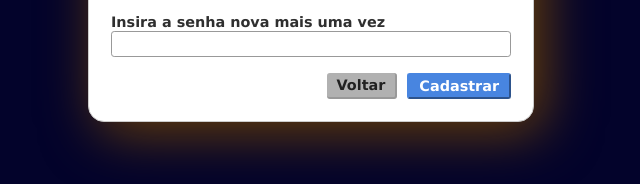
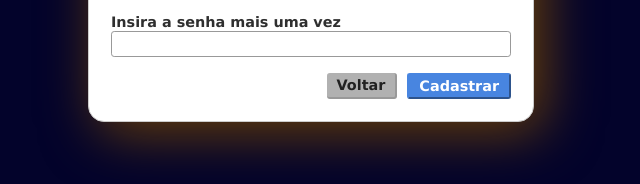
Before and after one commit to igor-muzel/Projeto-Site-Produtos, a plain HTML site: page pages/cadastro_usuario/index.html in a window 1280 px wide. Shown: the part 414-598 px from the top of the page, 329-969 px from the left. Drawn offline with Linux system fonts and the light colour scheme.

Commit message:
Update index.html

```diff
--- a/pages/cadastro_usuario/index.html
+++ b/pages/cadastro_usuario/index.html
@@ -26,7 +26,7 @@
         <p id="instrucao">A senha deve ter pelo menos 6 caracteres</p>
 
         <div id="confirmaSenha">
-            <label for="confirmaSenha" id="confSenhalabel">Insira a senha nova mais uma vez</label>
+            <label for="confirmaSenha" id="confSenhalabel">Insira a senha mais uma vez</label>
             <input type="password" id="confSenhaInput" name="confsenha" placeholder=""></textarea>
         </div>
         <div class="button">
```
